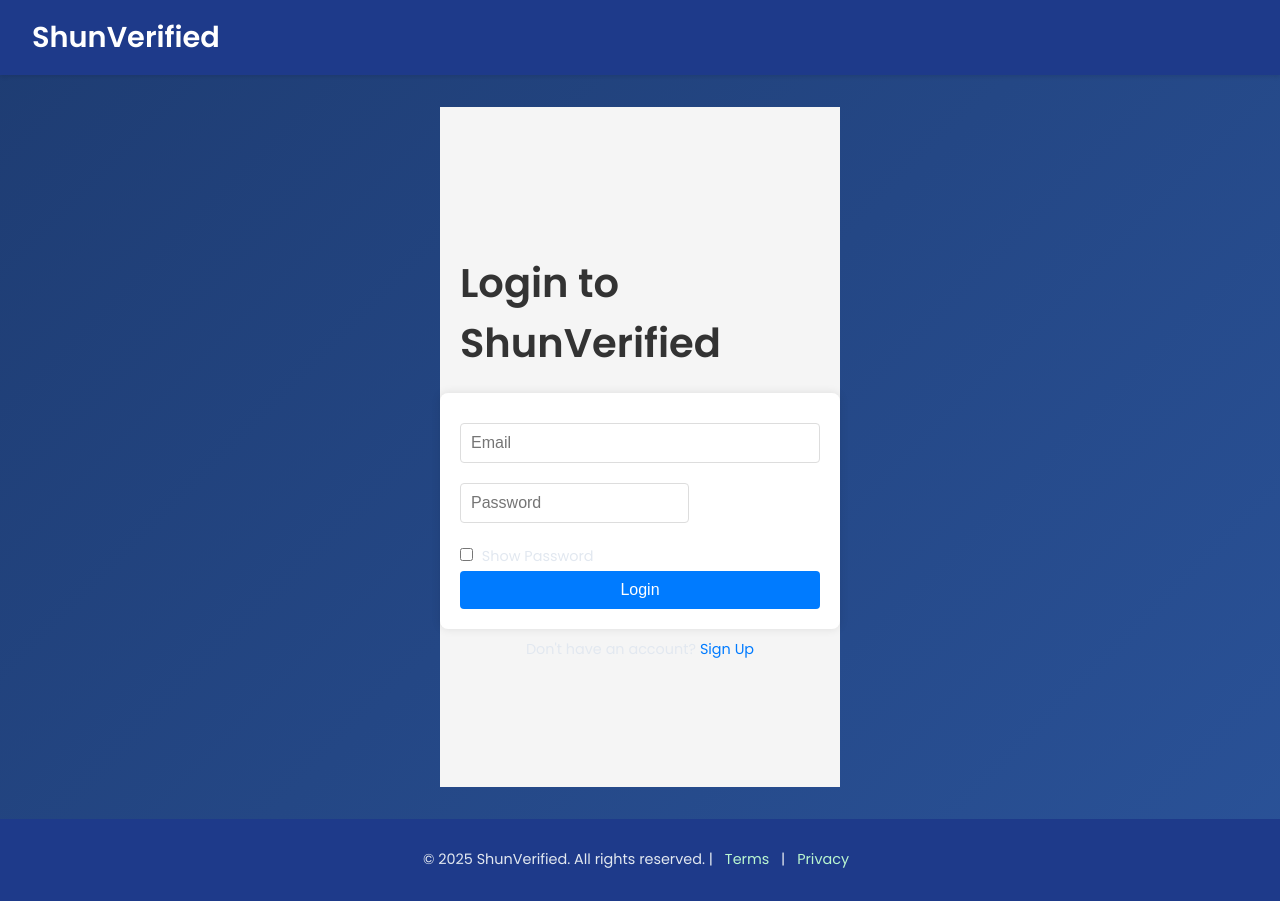
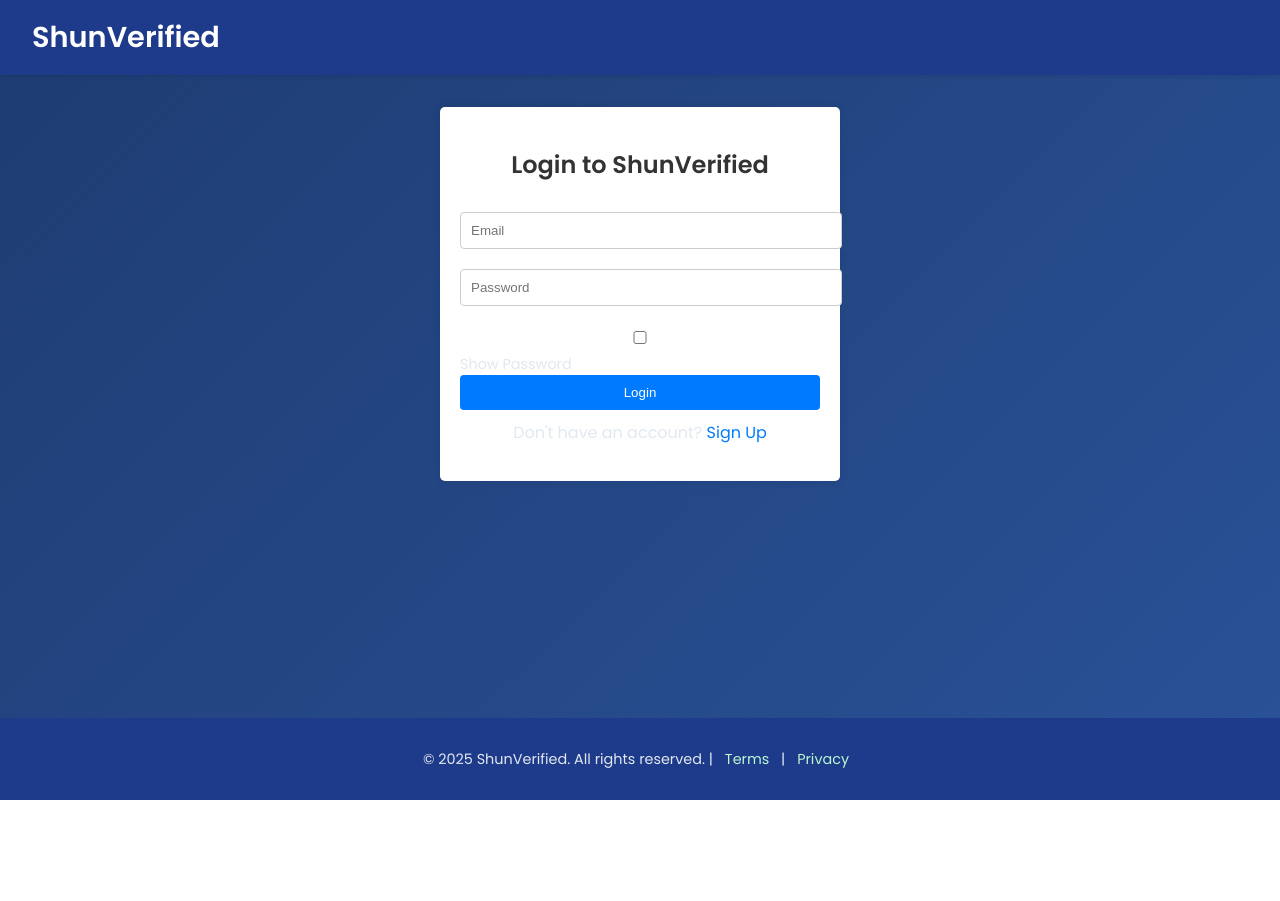
Before and after one commit to Yrnshundem/shunverified, a React (Create React App) app in the folder frontend/: page / in a window 1280 px wide. After the commit the page ends 800 px from the top, so only its background shows below. Built offline with nearby package versions, Linux system fonts and the light colour scheme; no server answers.

Commit message:
Update Login.css

```diff
--- a/frontend/src/components/Login.css
+++ b/frontend/src/components/Login.css
@@ -1,35 +1,23 @@
 .login-container {
-  display: flex;
-  flex-direction: column;
-  align-items: center;
-  justify-content: center;
-  min-height: 80vh;
-  background-color: #f5f5f5;
+  max-width: 400px;
+  margin: 0 auto;
   padding: 20px;
+  background: #fff;
+  border-radius: 5px;
+  box-shadow: 0 0 10px rgba(0, 0, 0, 0.1);
 }
 
 .login-title {
-  font-size: 2.5em;
+  text-align: center;
   color: #333;
   margin-bottom: 20px;
 }
 
-.login-form {
-  display: flex;
-  flex-direction: column;
+.login-form input {
   width: 100%;
-  max-width: 400px;
-  background: white;
-  padding: 20px;
-  border-radius: 8px;
-  box-shadow: 0 0 10px rgba(0, 0, 0, 0.1);
-}
-
-.login-form input {
+  padding: 10px;
   margin: 10px 0;
-  padding: 10px;
-  font-size: 1em;
-  border: 1px solid #ddd;
+  border: 1px solid #ccc;
   border-radius: 4px;
 }
 
@@ -38,8 +26,7 @@
 }
 
 .password-container label {
-  display: flex;
-  align-items: center;
+  display: block;
   margin-top: 5px;
   font-size: 0.9em;
 }
@@ -49,10 +36,10 @@
 }
 
 .login-btn {
+  width: 100%;
   padding: 10px;
-  font-size: 1em;
+  background-color: #007bff;
   color: white;
-  background-color: #007bff;
   border: none;
   border-radius: 4px;
   cursor: pointer;
@@ -64,12 +51,13 @@
 
 .error-message {
   color: red;
+  text-align: center;
   margin-bottom: 10px;
 }
 
 .signup-link {
+  text-align: center;
   margin-top: 10px;
-  font-size: 0.9em;
 }
 
 .signup-link-text {
```
